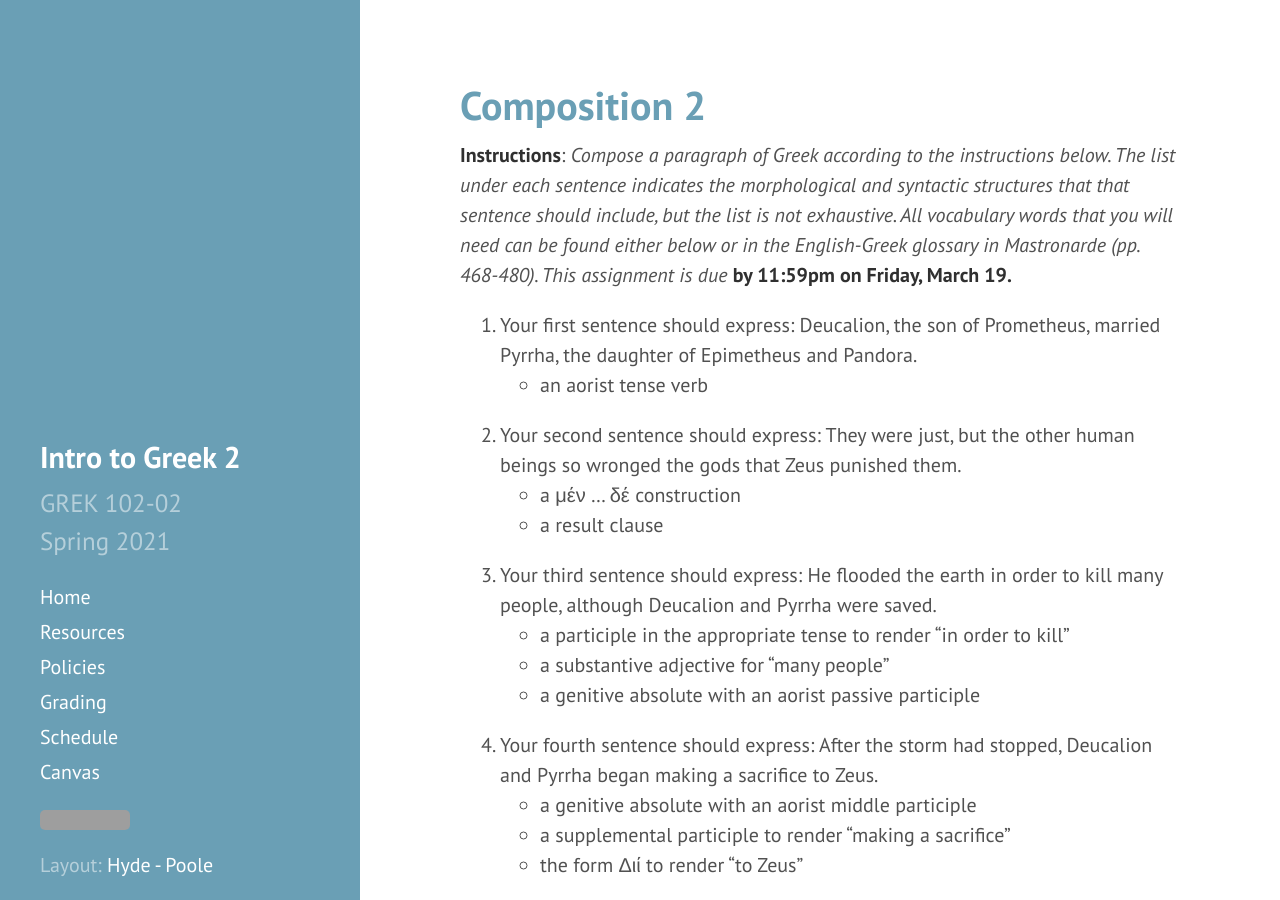
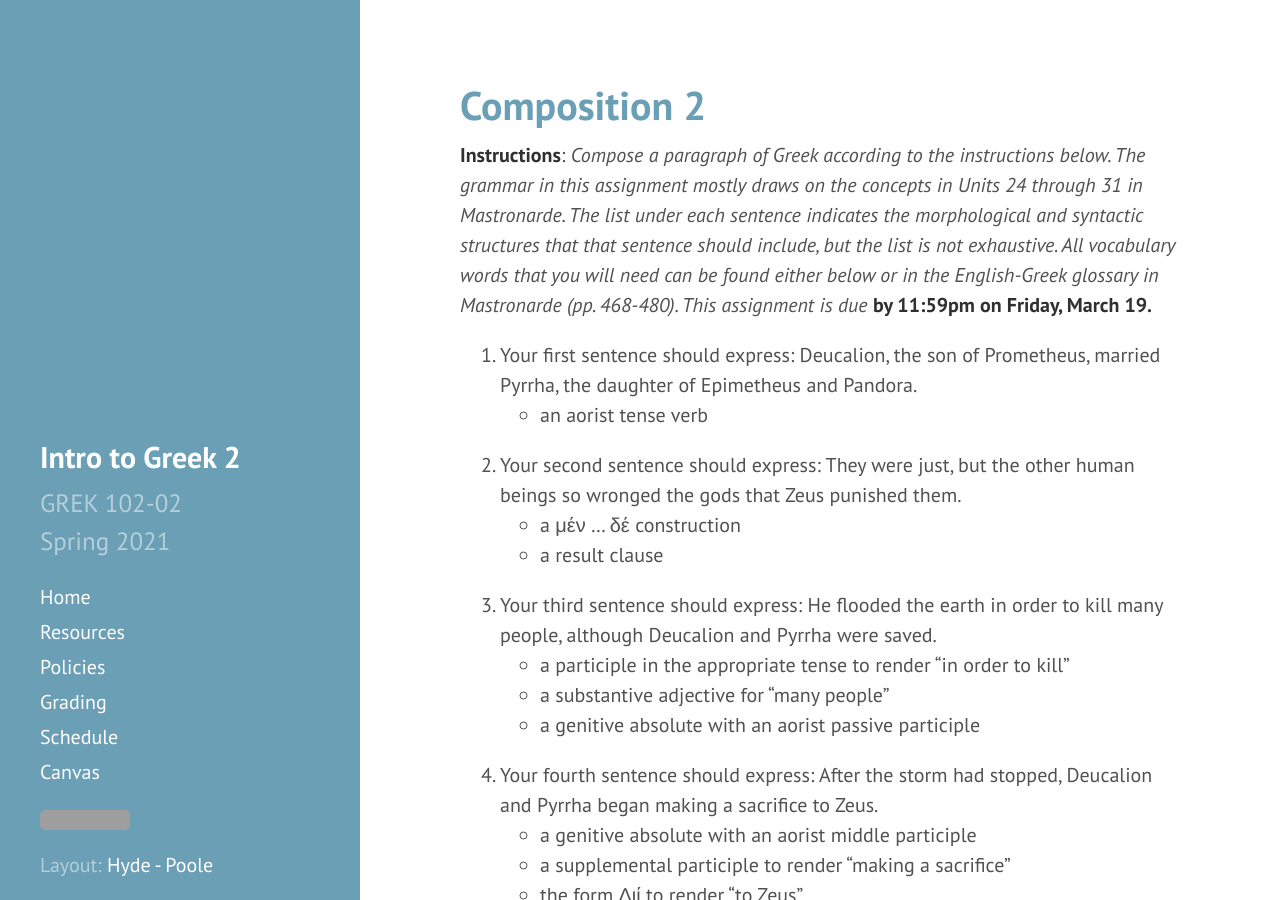
Before and after one commit to DLibatique/GREK102-S21, a Jekyll site: the page built from compositions/composition-2.md, in a window 1280 px wide and 900 px high. Built offline with Jekyll 4.4.1, drawn with Linux system fonts in a browser that asks for light colours; grey boxes are pictures that could not be loaded.

Commit message:
added mastronarde statement

```diff
--- a/compositions/composition-2.md
+++ b/compositions/composition-2.md
@@ -5,7 +5,7 @@
 order: 2
 ---
 
-**Instructions**: *Compose a paragraph of Greek according to the instructions below. The list under each sentence indicates the morphological and syntactic structures that that sentence should include, but the list is not exhaustive. All vocabulary words that you will need can be found either below or in the English-Greek glossary in Mastronarde (pp. 468-480). This assignment is due* **by 11:59pm on Friday, March 19.**
+**Instructions**: *Compose a paragraph of Greek according to the instructions below. The grammar in this assignment mostly draws on the concepts in Units 24 through 31 in Mastronarde. The list under each sentence indicates the morphological and syntactic structures that that sentence should include, but the list is not exhaustive. All vocabulary words that you will need can be found either below or in the English-Greek glossary in Mastronarde (pp. 468-480). This assignment is due* **by 11:59pm on Friday, March 19.**
 
 1. Your first sentence should express: Deucalion, the son of Prometheus, married Pyrrha, the daughter of Epimetheus and Pandora.
   * an aorist tense verb
```
Also changed, not shown: translations/translation-2.md (+1 -1 lines).
